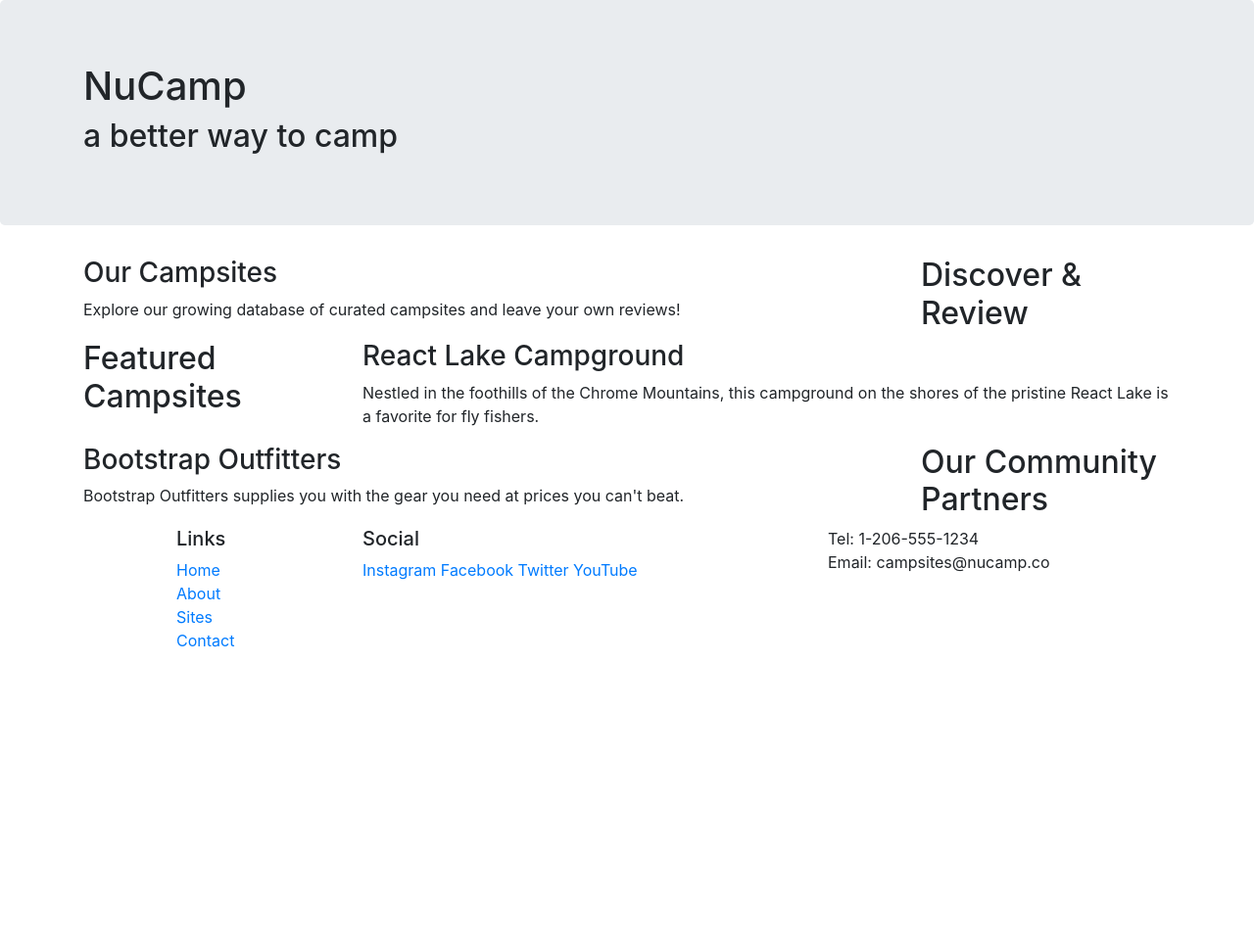
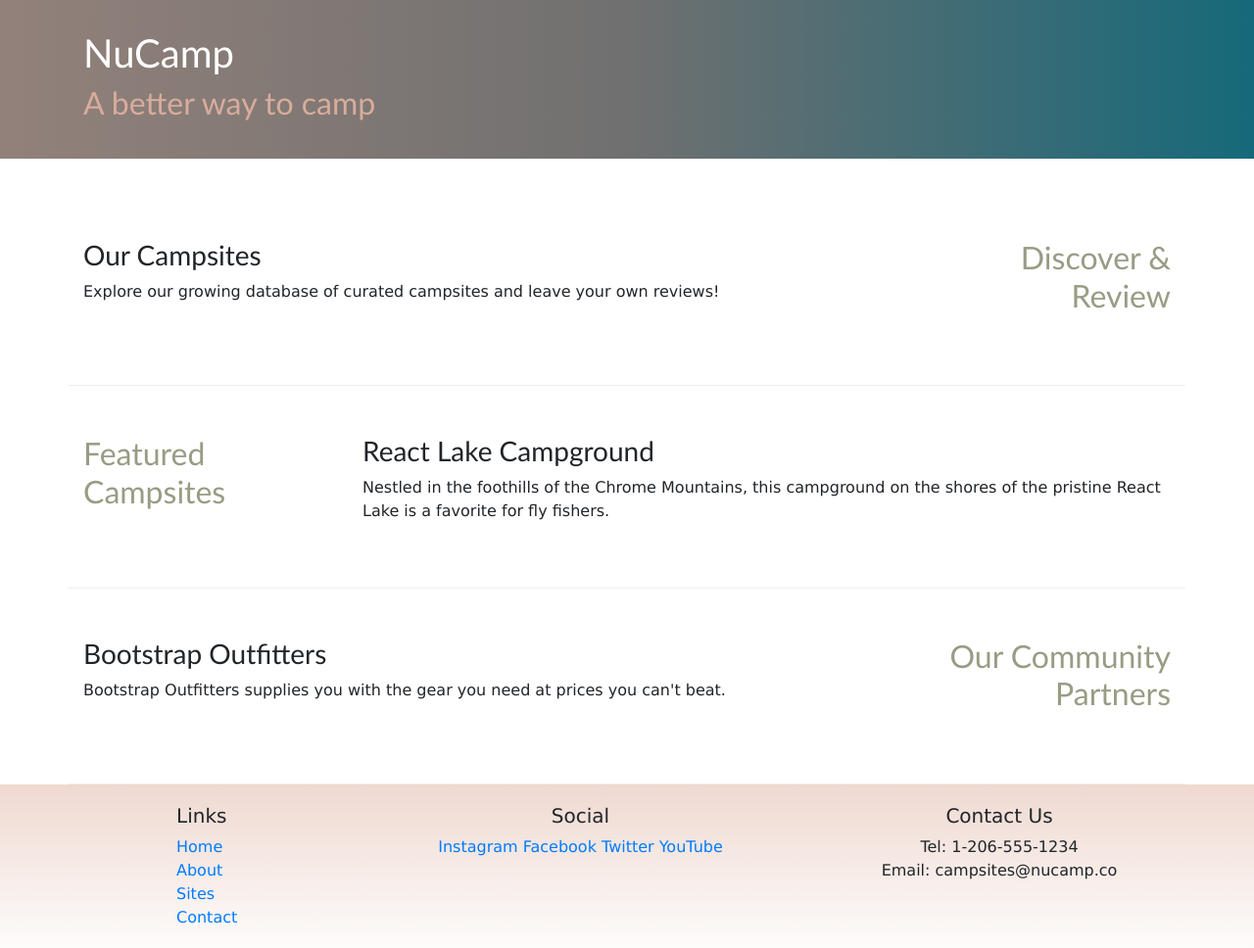
Before and after one commit to jwill29/Nucamp, a website: page index.html in a window 1280 px wide. Shown: the whole page at 98% size. Before the commit the page ends 800 px from the top, so only its background shows below. Drawn offline with nearby package versions, Linux system fonts and the light colour scheme.

Commit message:
Bootsrap and Syles

```diff
--- /dev/null
+++ b/css/styles.css
@@ -0,0 +1,39 @@
+body{
+    font-family: Verdana, Geneva, Tahoma, sans-serif, sans-serif";
+}
+
+h1, h2, h3{
+    font-family: 'Gill Sans', 'Gill Sans MT';
+}
+
+h2 {
+    color: #999b84;
+}
+
+header h2{
+    color: #d8ac9c;
+}
+
+.p{
+    font-family: "Poppins", 'Lucida Sans Unicode';
+}
+
+
+footer {
+    background-image: linear-gradient(#efd9d1, white);
+    padding: 20px 0;
+    font-family: "Poppins", 'Lucida Sans Unicode';
+}
+
+.jumbotron {
+    padding: 30px;
+    background-image: linear-gradient(to right, #92817a, #707070, #16697a);
+    color: white;
+}
+
+.row-content {
+    padding: 50px 0;
+    border-bottom: 1px ridge;
+    min-height: 200px;
+    font-family: "Poppins", 'Lucida Sans Unicode';
+}
--- a/index.html
+++ b/index.html
@@ -8,26 +8,30 @@
         <!-- Bootstrap CSS -->
         <link rel="stylesheet" href="node_modules/bootstrap/dist/css/bootstrap.min.css" />
 
+
+        <!-- Additional CSS must be placed after Bootstrap CSS -->
+        <link rel="stylesheet" href="https://fonts.googleapis.com/css?family=Lobster|Open+Sans" />
+        <link rel="stylesheet" href="css/styles.css" />
         <title>NuCamp: A Better Way To Camp</title>
 </head>
 
 <body>
 
-    <header class="jumbotron">
+    <header class="jumbotron jumbotron-fluid">
         <div class="container">
             <div class="row">
                 <div class="col">
                     <h1>NuCamp</h1>
-                    <h2>a better way to camp</h2>
+                    <h2>A better way to camp</h2>
                 </div>
             </div>
         </div>
     </header>
 
     <div class="container">
-        <div class="row">
+        <div class="row row-content allow-items-center">
             <div class="col-sm-4 order-sm-last col-md-3">
-                <h2>Discover & Review</h2>
+                <h2 class="text-sm-right">Discover & Review</h2>
             </div>
             <div class="col">
                 <h3>Our Campsites</h3>
@@ -35,7 +39,7 @@
             </div>
         </div>
 
-        <div class="row">
+        <div class="row row-content allow-items-center">
             <div class="col-sm-4 col-md-3">
                 <h2>Featured Campsites</h2>
             </div>
@@ -45,9 +49,9 @@
    			</div>
         </div>
 
-        <div class="row">
+        <div class="row row-content allow-items-center">
             <div class="col-sm-4 order-sm-last col-md-3">
-                <h2>Our Community Partners</h2>
+                <h2 class="text-sm-right">Our Community Partners</h2>
             </div>
             <div class="col">
                 <h3>Bootstrap Outfitters</h3>
@@ -68,14 +72,15 @@
                         <li><a href="#">Contact</a></li>
                     </ul>
                 </div>
-                <div class="col-6 col-sm-5">
+                <div class="col-6 col-sm-5 text-center">
                 	<h5>Social</h5>
                     <a href="http://instagram.com/">Instagram</a>
                     <a href="http://facebook.com/">Facebook</a>
                     <a href="http://twitter.com/">Twitter</a>
                     <a href="http://youtube.com/">YouTube</a>
                 </div>
-                <div class="col-sm-4">
+                <div class="col-sm-4 text-center">
+                    <h5>Contact Us</h5>
                     Tel: 1-206-555-1234<br />
                     Email: campsites@nucamp.co
                 </div>
```
Also changed, not shown: 1 other file.
